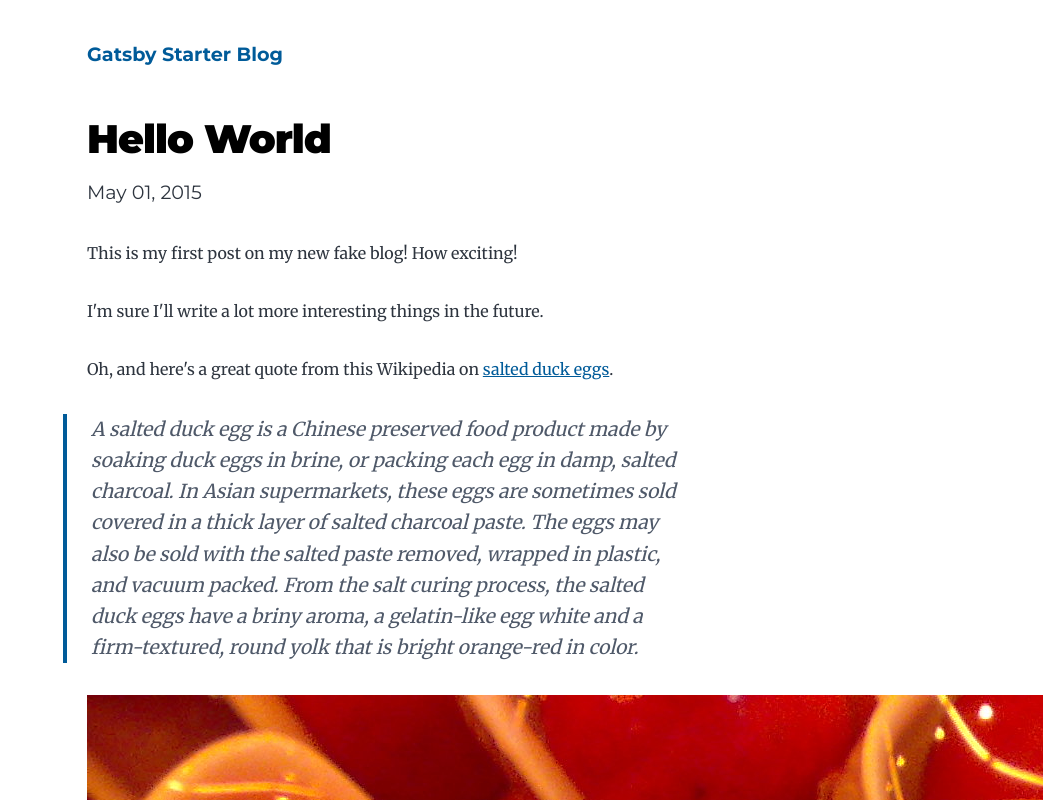
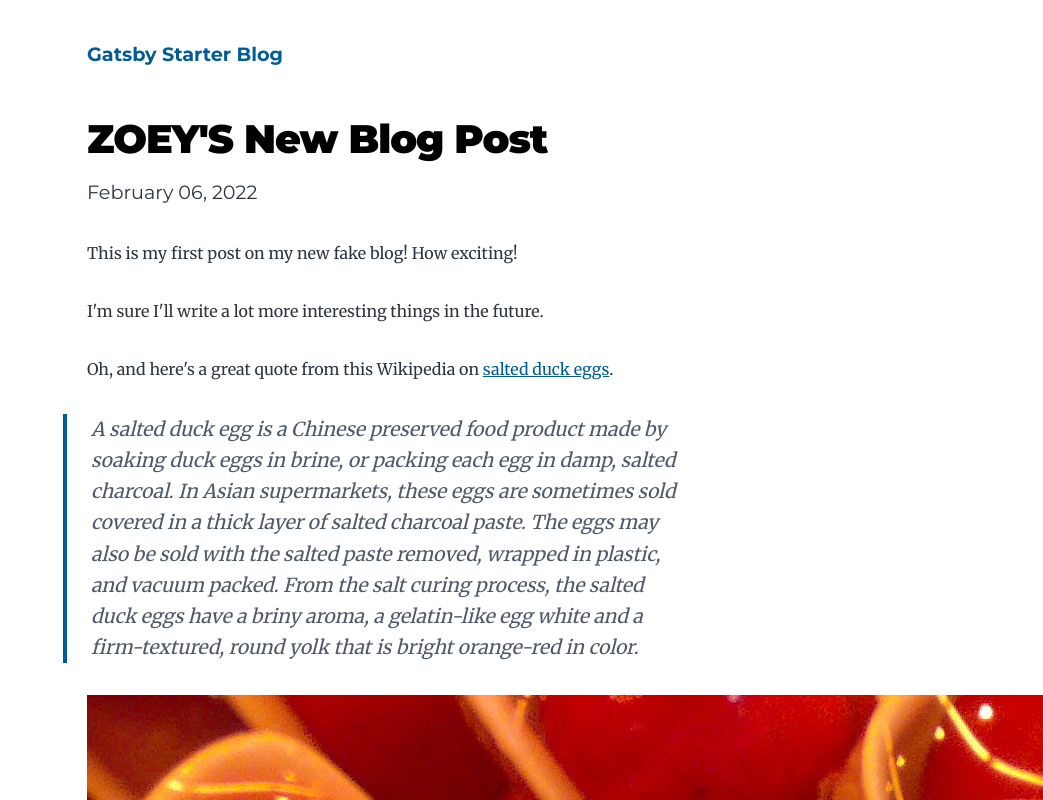
Before and after one commit to zoeyh88/learning-chinese-with-zoey, a Gatsby site: page /hello-world/ in a window 1280 px wide. Shown: the top 800 px of the page, without its empty margins (237-1280 px from the left). Built offline with nearby package versions, Linux system fonts and the light colour scheme; Gatsby itself is replaced by a stand-in of ours; some packages are replaced by stand-ins of ours.

Commit message:
Made a new blog post

```diff
--- a/content/blog/hello-world/index.md
+++ b/content/blog/hello-world/index.md
@@ -1,7 +1,7 @@
 ---
-title: Hello World
-date: "2015-05-01T22:12:03.284Z"
-description: "Hello World"
+title: ZOEY'S New Blog Post
+date: "2022-02-06T22:12:03.284Z"
+description: "the new post"
 ---
 
 This is my first post on my new fake blog! How exciting!
--- /dev/null
+++ b/content/blog/zoey-new-blog-post/index.md
@@ -0,0 +1,7 @@
+---
+title: ZOEY'S New Blog Post
+date: "2022-02-06T22:12:03.284Z"
+description: "the new post"
+---
+
+hi, i'm Zoey. it's my new blog.
```
